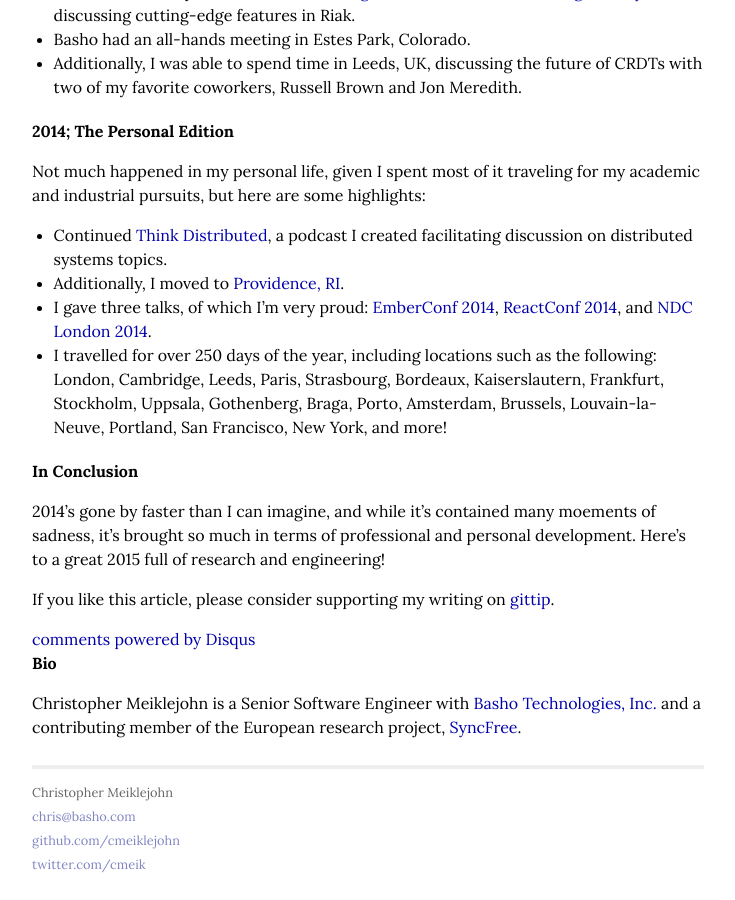
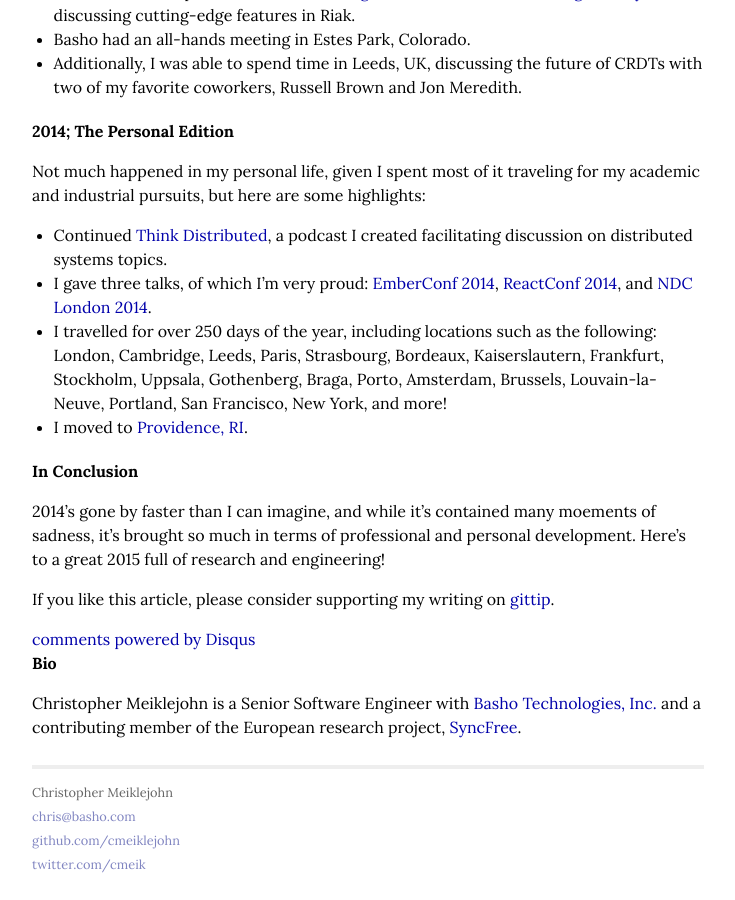
Before and after one commit to cmeiklejohn/cmeiklejohn.github.io, a Jekyll site: the page built from _posts/2014-12-31-year.markdown, in a window 1280 px wide and 900 px high, scrolled down 1339 px. Shown: the whole window, without its empty margins (272-1007 px from the left). Built offline with Jekyll 4.4.1, drawn with Linux system fonts in a browser that asks for light colours; comment, search, counter and statistics services are not loaded; some of the changed lines change nothing that is shown.

Commit message:
Reformatted.

```diff
--- a/_posts/2014-12-31-year.markdown
+++ b/_posts/2014-12-31-year.markdown
@@ -79,7 +79,6 @@
 
 * Continued [Think Distributed][tdistributed], a podcast I created
   facilitating discussion on distributed systems topics.
-* Additionally, I moved to [Providence, RI][providence].
 * I gave three talks, of which I'm very proud: [EmberConf
   2014][emberconf], [ReactConf 2014][react], and [NDC London 2014][ndc].
 * I travelled for over 250 days of the year, including locations such as
@@ -87,6 +86,7 @@
   Kaiserslautern, Frankfurt, Stockholm, Uppsala, Gothenberg, Braga,
   Porto, Amsterdam, Brussels, Louvain-la-Neuve, Portland, San Francisco,
   New York, and more!
+* I moved to [Providence, RI][providence].
 
 # In Conclusion
 
```
